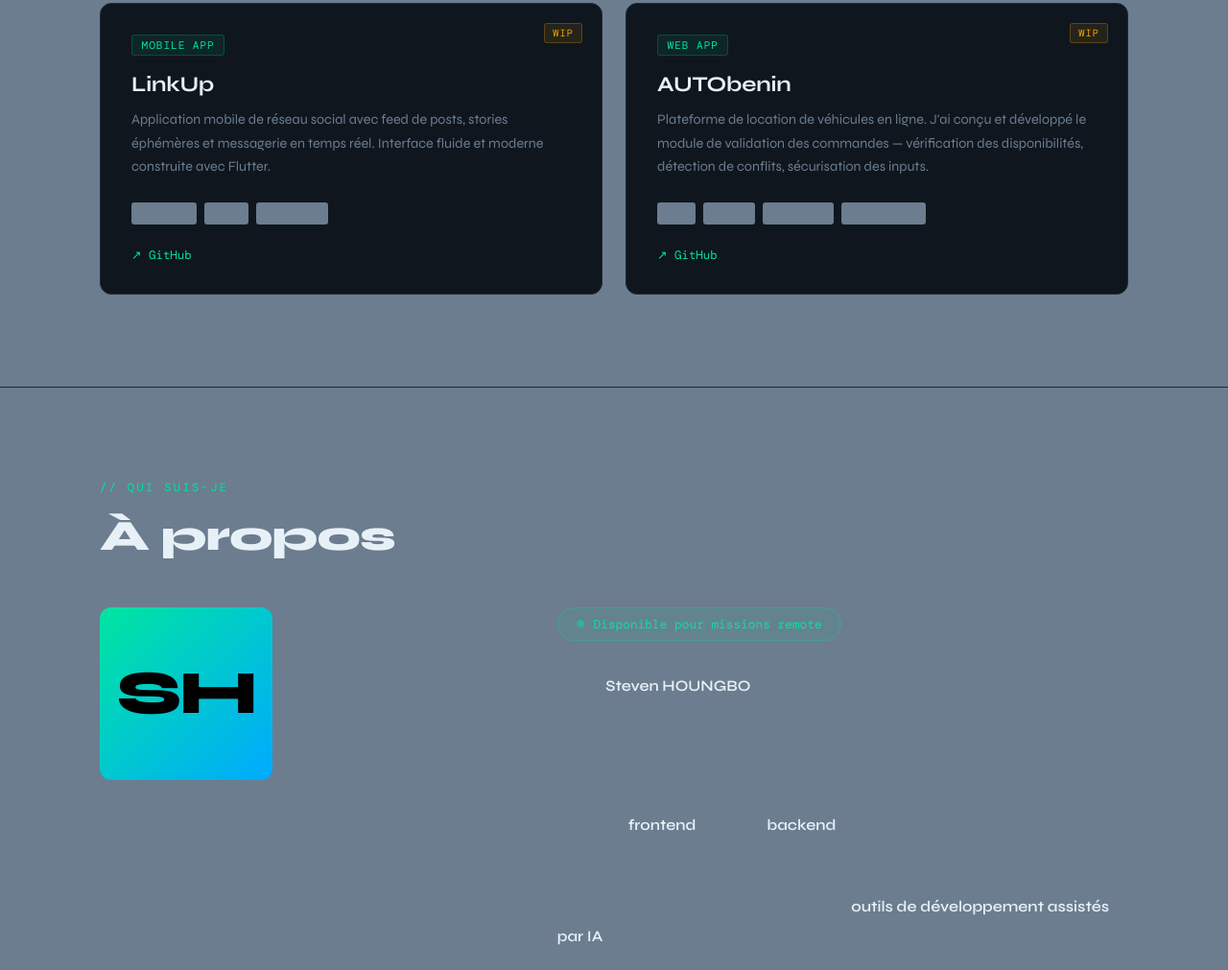
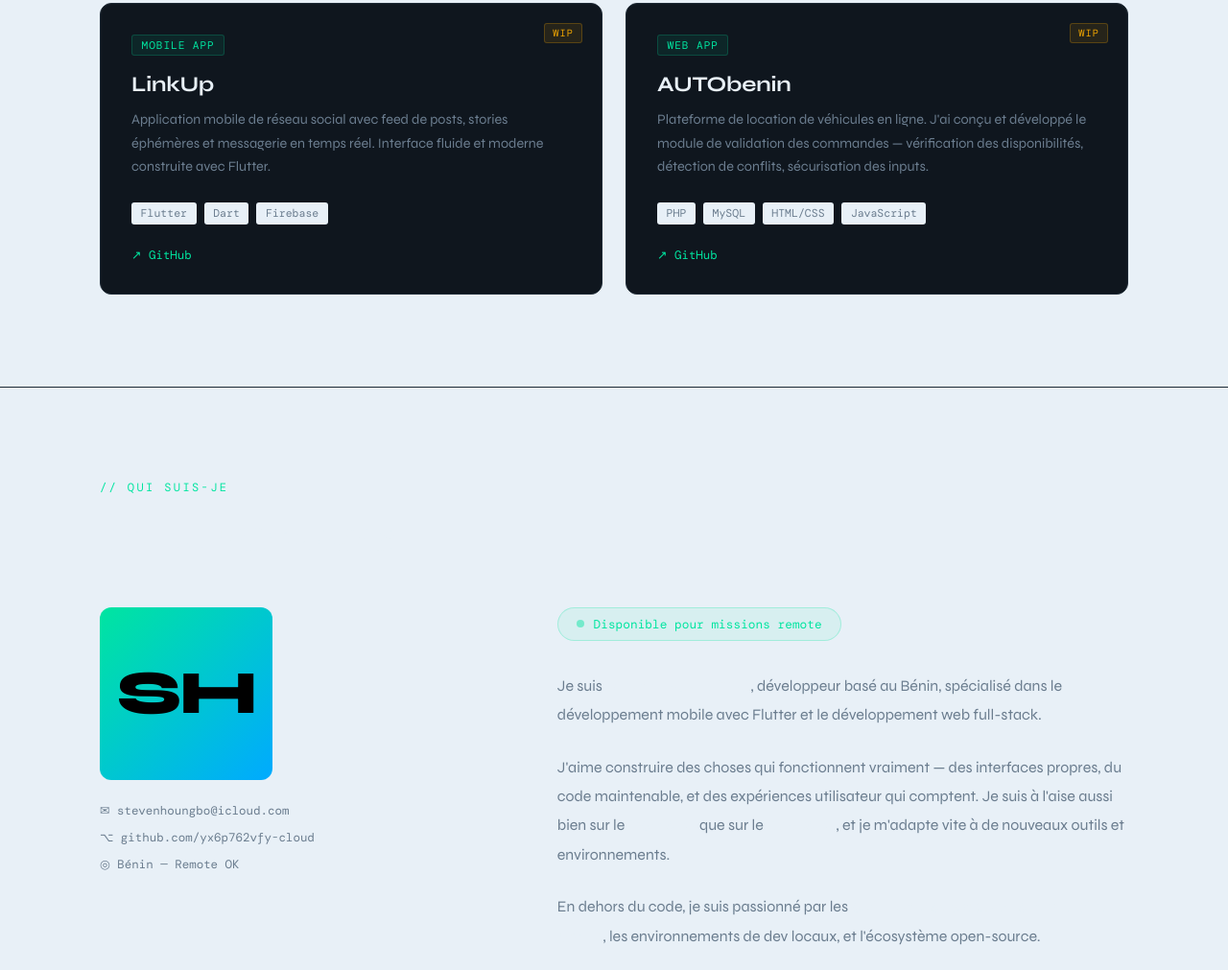
Before and after one commit to yx6p762vfy-cloud/portfolio, a plain HTML site: page index.html in a window 1280 px wide. Shown: the part 1549-2560 px from the top of the page at 96% size. Drawn offline with nearby package versions, Linux system fonts and the light colour scheme.

Commit message:
correction couleur 1.1

```diff
--- a/index.html
+++ b/index.html
@@ -7,9 +7,9 @@
   <link href="https://fonts.googleapis.com/css2?family=Syne:wght@400;600;700;800&family=DM+Mono:wght@400;500&display=swap" rel="stylesheet" />
   <style>
     :root {
-      --bg:#6b7d8f;
-      --bg2: #e8f0f7;
-      --bg3: #6b7d8f;
+      --bg:#e8f0f7;
+      --bg2: #6b7d8f;
+      --bg3: #e8f0f7;
       --accent: #00e5a0;
       --accent2: #0af;
       --text: #e8f0f7;
```
